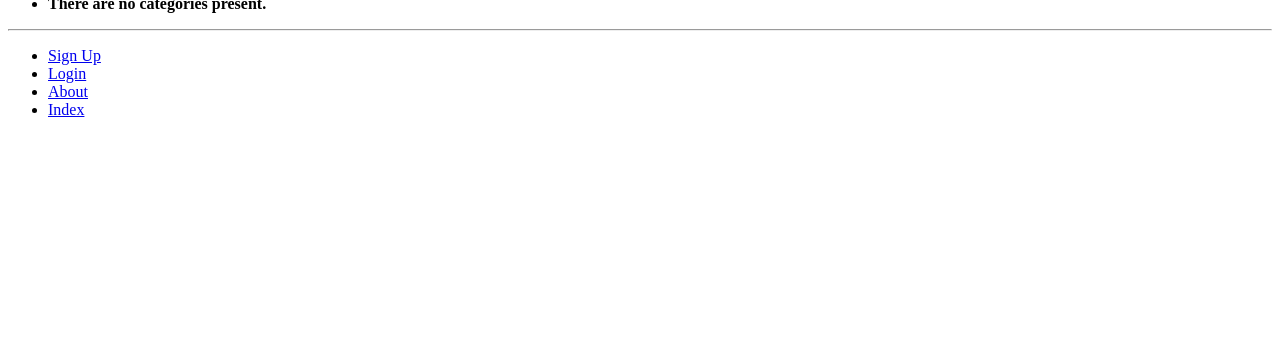
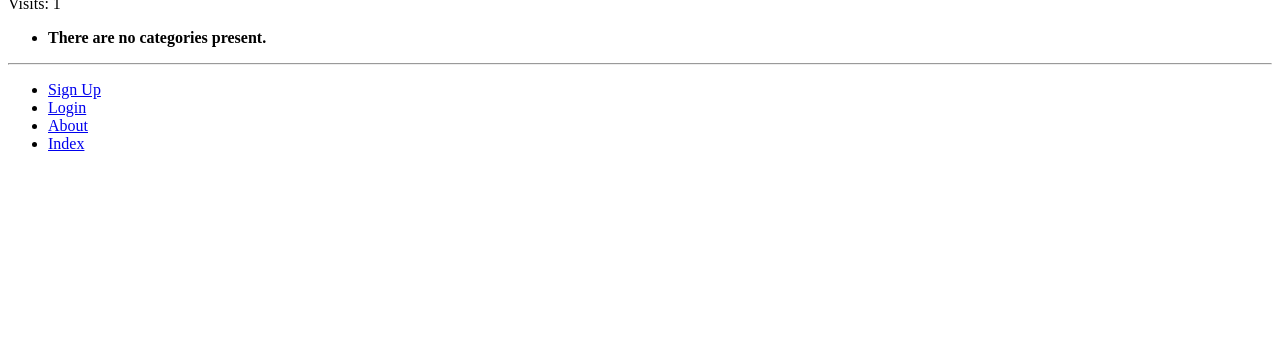
Before and after one commit to LewisTrundle/tango_with_django_project, a Django app: page /rango/about/ in a window 1280 px wide. Shown: the part 441-800 px from the top of the page. Run offline with Django 3.2, Linux system fonts and the light colour scheme; data that the repository does not hold is empty.

Commit message:
chapter 10 complete

```diff
--- a/rango/views.py
+++ b/rango/views.py
@@ -7,10 +7,11 @@ from django.shortcuts import redirect
 from django.urls import reverse
 from django.contrib.auth import authenticate, login, logout
 from django.contrib.auth.decorators import login_required
+from datetime import datetime
 
 def index(request):
     # Order categories by likes descending order
-    # Rretrieve top 5 only
+    # Retrieve top 5 only
     category_list = Category.objects.order_by('-likes')[:5]
     page_list = Page.objects.order_by('-views')[:5]
 
@@ -19,15 +20,18 @@ def index(request):
     context_dict['categories'] = category_list
     context_dict['pages'] = page_list
 
+    visitor_cookie_handler(request)
 
-    # Return a rendered response to send to the client.
-    # We make use of the shortcut function to make our lives easier.
-    # Note that the first parameter is the template we wish to use.
-    return render(request, 'rango/index.html', context=context_dict)
+    response = render(request, 'rango/index.html', context=context_dict)
+    return response
+
 
 def about(request):
+    context_dict = {'boldmessage': 'This tutorial has been put together by Lewis Trundle'}
 
-    context_dict = {'boldmessage': 'This tutorial has been put together by Lewis Trundle'}
+    visitor_cookie_handler(request)
+    context_dict['visits'] = request.session['visits']
+
     return render(request, 'rango/about.html', context=context_dict)
 
 
@@ -209,3 +213,34 @@ def user_logout(request):
     logout(request)
     # Returns user to homepage
     return redirect(reverse('rango:index'))
+
+
+def get_server_side_cookie(request, cookie, default_val=None):
+    val = request.session.get(cookie)
+    if not val:
+        val = default_val
+    return val
+
+
+def visitor_cookie_handler(request):
+    # Get the number of visits to the site.
+    # We use the COOKIES.get() function to obtain the visits cookie.
+    # If the cookie exists, the value returned is casted to an integer.
+    # If the cookie doesn't exist, then the default value of 1 is used.
+    visits = int(get_server_side_cookie(request, 'visits', '1'))
+
+    last_visit_cookie = get_server_side_cookie(request, 'last_visit', str(datetime.now()))
+    last_visit_time = datetime.strptime(last_visit_cookie[:-7],
+    '%Y-%m-%d %H:%M:%S')
+
+    # If it's been more than a day since the last visit...
+    if (datetime.now() - last_visit_time).days > 0:
+        visits = visits + 1
+        # Update the last visit cookie now that we have updated the count
+        request.session['last_visit'] = str(datetime.now())
+    else:
+        # Set the last visit cookie
+        request.session['last_visit'] = last_visit_cookie
+
+    # Update/set the visits cookie
+    request.session['visits'] = visits
--- a/tango_with_django_project/settings.py
+++ b/tango_with_django_project/settings.py
@@ -23,6 +23,8 @@ MEDIA_DIR = os.path.join(BASE_DIR, 'media')
 
 
 LOGIN_URL = 'rango:login'
+
+SESSION_EXPIRE_AT_BROWSER_CLOSE = True
 
 # Quick-start development settings - unsuitable for production
 # See https://docs.djangoproject.com/en/2.2/howto/deployment/checklist/
--- a/templates/rango/about.html
+++ b/templates/rango/about.html
@@ -16,4 +16,6 @@
 		<img src="{% static 'images/rango.jpg' %}" alt="Picture of Rango" />
 		<img src="{{ MEDIA_URL }}cat.jpg" alt="Picture of a Cat." />
 	</div>
+
+	<p>Visits: {{ visits }}</p>
 {% endblock %}
```
